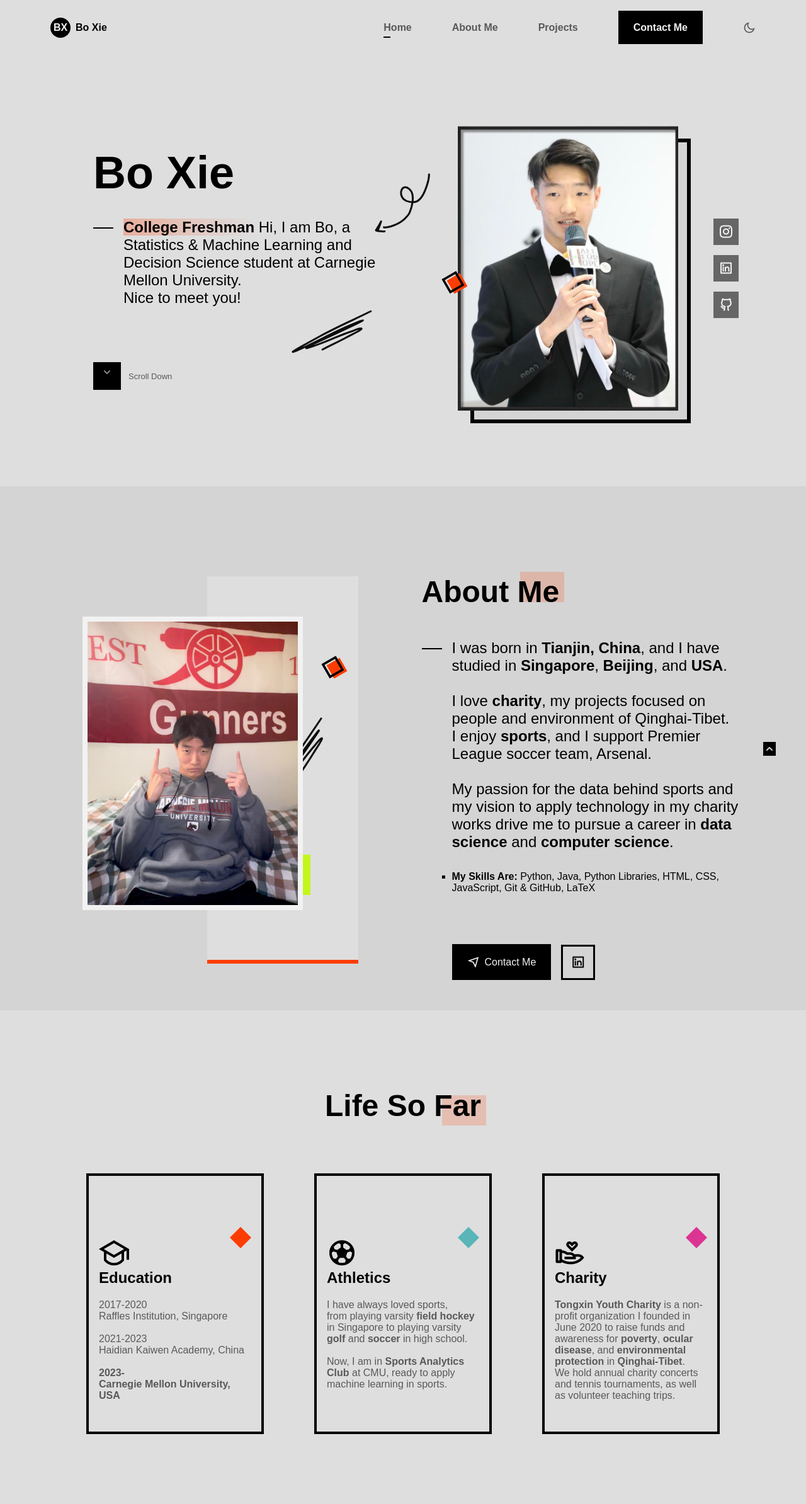
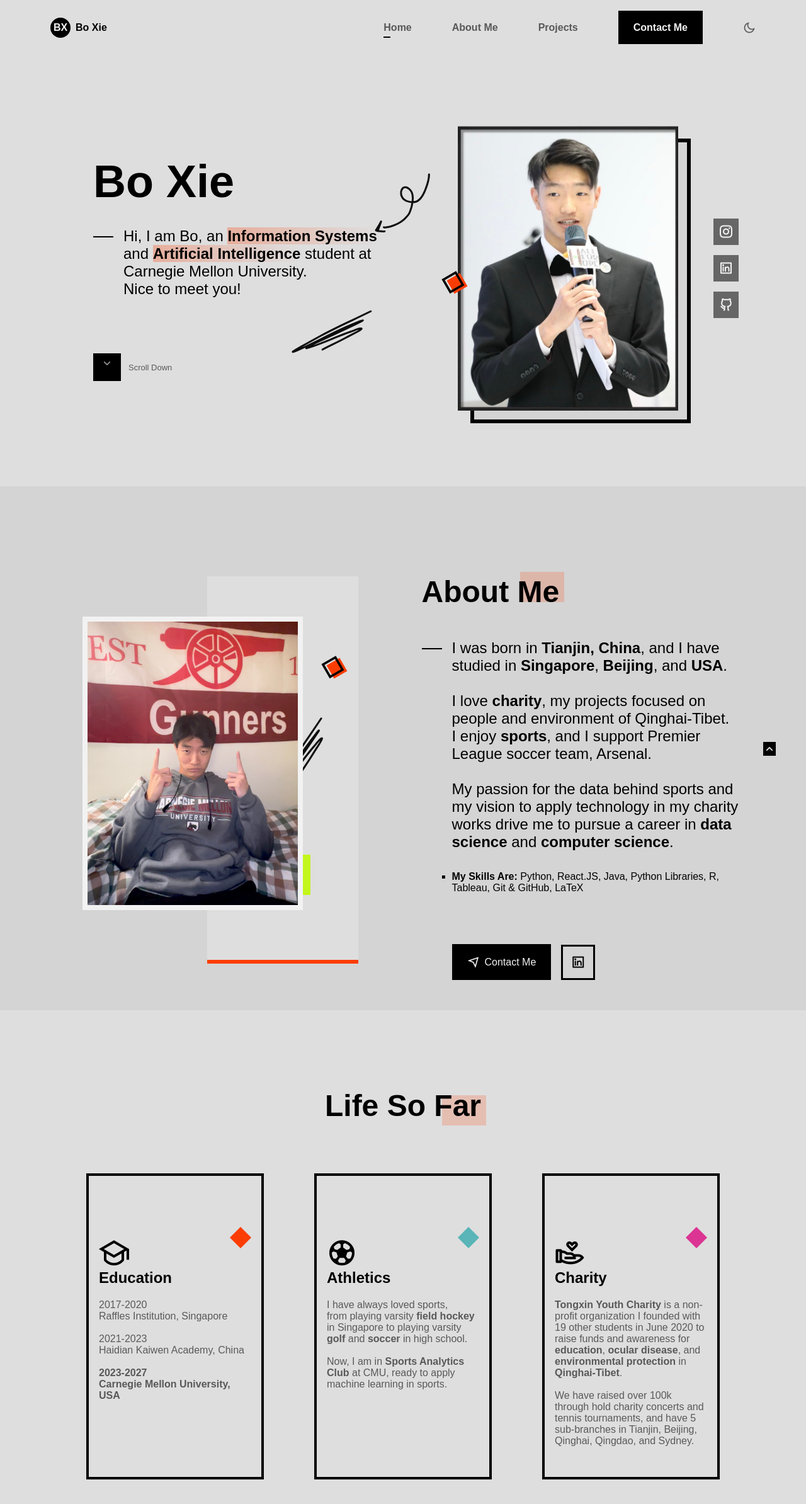
Before and after one commit to bobofishbo/bobofishbo.github.io, a plain HTML site: page index.html in a window 1280 px wide. Shown: the top 2388 px of the page at 63% size. Drawn offline with nearby package versions, Linux system fonts and the light colour scheme; a web font is replaced by a local one.

Commit message:
updated words

```diff
--- a/index.html
+++ b/index.html
@@ -102,9 +102,9 @@
 
                <div class="home__info">
                   <p class="home__description">
-                     <b>College Freshman</b> Hi, I am Bo,
-                     a Statistics & Machine Learning and Decision Science
-                     student at Carnegie Mellon University. <br>
+                     Hi, I am Bo, an <b>Information Systems</b> and
+                     <b>Artificial Intelligence</b> student
+                     at Carnegie Mellon University. <br>
                      Nice to meet you!
                   </p>
 
@@ -152,8 +152,8 @@
 
                   <ul class="about__list">
                      <li class="about__item">
-                        <b>My Skills Are:</b> Python, Java, Python Libraries,
-                        HTML, CSS, JavaScript, Git & GitHub, LaTeX
+                        <b>My Skills Are:</b> Python, React.JS,
+                        Java, Python Libraries, R, Tableau, Git & GitHub, LaTeX
                      </li>
                   </ul>
 
@@ -208,7 +208,7 @@
                      </p>
                      <br>
                      <p class="life__description">
-                        <b>2023-</b>
+                        <b>2023-2027</b>
                      </p>
                      <p class="life__description">
                         <b>Carnegie Mellon University, USA</b>
@@ -255,12 +255,12 @@
 
                      <p class="life__description">
                         <b>Tongxin Youth Charity</b> is a non-profit organization
-                        I founded in June 2020 to raise funds and awareness for
-                        <b>poverty</b>, <b>ocular disease</b>, and <b>environmental protection</b>
+                        I founded with 19 other students in June 2020 to raise funds and awareness for
+                        <b>education</b>, <b>ocular disease</b>, and <b>environmental protection</b>
                         in <b>Qinghai-Tibet</b>. <br>
-                        We hold annual charity concerts and tennis tournaments,
-                        as well as volunteer teaching trips.
-                     </p>
+
+                        <br>We have raised over 100k through hold charity concerts and tennis tournaments,
+                        and have 5 sub-branches in Tianjin, Beijing, Qinghai, Qingdao, and Sydney.
                   </div>
                </article>
             </div>
```
